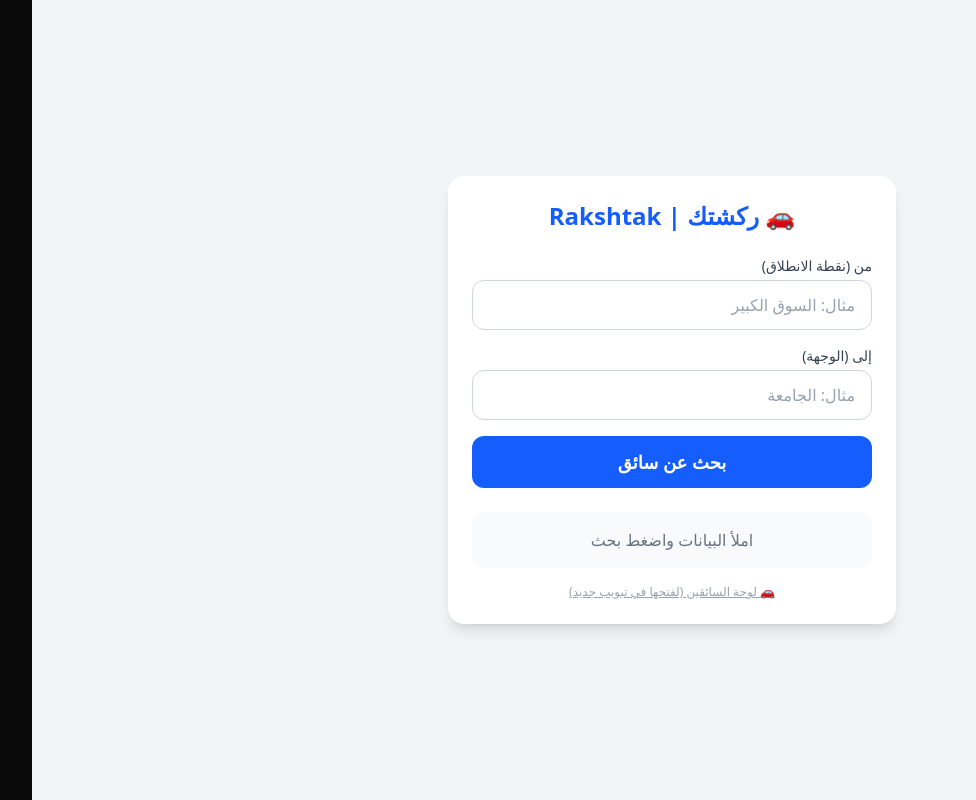
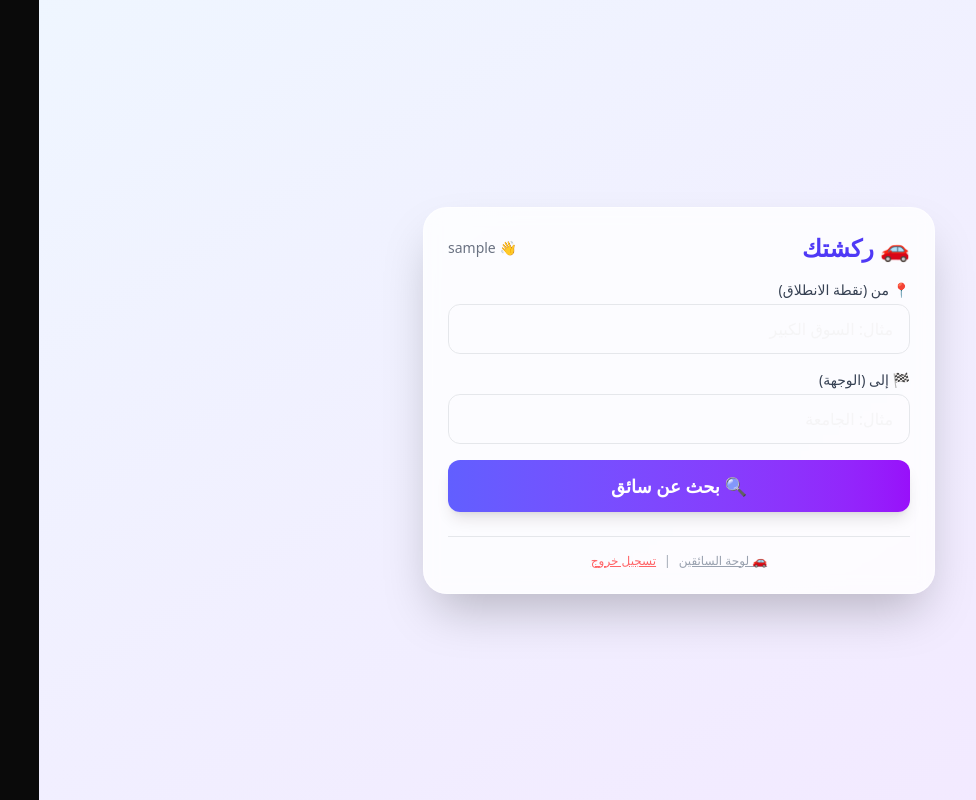
Before and after one commit to paradisesoap653-dotcom/Rakshtak, a Next.js app: page / in a window 1280 px wide. Shown: the whole page, without its empty margins (95-1071 px from the left). Built offline with nearby package versions, Linux system fonts and the light colour scheme; sample sign-in values are in the browser's storage.

Commit message:
Update page.tsx

```diff
--- a/src/app/page.tsx
+++ b/src/app/page.tsx
@@ -1,5 +1,6 @@
 "use client";
 import { useState, useEffect } from "react";
+import { useRouter } from "next/navigation";
 
 interface Ride {
   id: number;
@@ -7,24 +8,30 @@ interface Ride {
   destination: string;
   status: string;
   driverId?: string;
-  driverPhone?: string;
-  customerPhone?: string;
+  customerName?: string;
 }
 
 export default function Home() {
+  const router = useRouter();
   const [from, setFrom] = useState("");
   const [to, setTo] = useState("");
   const [loading, setLoading] = useState(false);
-  const [status, setStatus] = useState<"idle" | "searching" | "accepted" | "completed">("idle");
+  const [status, setStatus] = useState<"idle" | "searching" | "accepted" | "completed" | "cancelled">("idle");
   const [lastRideId, setLastRideId] = useState<number | null>(null);
   const [driverName, setDriverName] = useState("");
-  const [driverPhone, setDriverPhone] = useState("");
+  const [userName, setUserName] = useState("");
+
+  useEffect(() => {
+    const name = localStorage.getItem("userName") || "مسافر";
+    setUserName(name);
+    const userId = localStorage.getItem("userId");
+    if (!userId) router.push("/login");
+  }, [router]);
 
   const createRide = async () => {
-    if (!from || !to) {
-      alert("يرجى ملء نقطة الانطلاق والوجهة");
-      return;
-    }
+    if (!from || !to) return alert("يرجى ملء نقطة الانطلاق والوجهة");
+    const userId = localStorage.getItem("userId");
+    if (!userId) return router.push("/login");
 
     setLoading(true);
     setStatus("searching");
@@ -37,9 +44,10 @@ export default function Home() {
           serviceType: "ride",
           pickupLocation: from,
           destination: to,
+          userId: parseInt(userId),
+          customerName: userName,
         }),
       });
-
       const data = await res.json();
       if (res.ok) {
         setLastRideId(data.ride.id);
@@ -55,166 +63,136 @@ export default function Home() {
     }
   };
 
-  const cancelSearch = () => {
-    setStatus("idle");
-    setLastRideId(null);
-    setDriverName("");
-    setDriverPhone("");
+  // ===== إلغاء الرحلة =====
+  const cancelRide = async () => {
+    if (!lastRideId) return;
+    if (!confirm("هل تريد إلغاء الرحلة؟")) return;
+    try {
+      await fetch(`/api/rides/${lastRideId}`, {
+        method: "PATCH",
+        headers: { "Content-Type": "application/json" },
+        body: JSON.stringify({ status: "cancelled" }),
+      });
+      setStatus("cancelled");
+      alert("تم إلغاء الرحلة");
+    } catch (error) {
+      alert("فشل الإلغاء");
+    }
   };
 
+  // ===== Polling =====
   useEffect(() => {
-    if (!lastRideId) return;
-
+    if (!lastRideId || status === "cancelled") return;
     const interval = setInterval(async () => {
       try {
         const res = await fetch(`/api/rides/${lastRideId}`);
         const ride: Ride = await res.json();
-
         if (ride.status === "accepted") {
           setStatus("accepted");
           setDriverName(ride.driverId || "السائق");
-          setDriverPhone(ride.driverPhone || "");
           clearInterval(interval);
         } else if (ride.status === "completed") {
           setStatus("completed");
+          clearInterval(interval);
+        } else if (ride.status === "cancelled") {
+          setStatus("cancelled");
           clearInterval(interval);
         }
       } catch (error) {
         console.error("Polling error:", error);
       }
     }, 3000);
-
     return () => clearInterval(interval);
-  }, [lastRideId]);
-
-  useEffect(() => {
-    if (status !== "searching") return;
-
-    const timeout = setTimeout(() => {
-      setStatus("idle");
-      setLastRideId(null);
-      alert("لا يوجد سائق متاح حالياً، حاول مرة أخرى لاحقاً");
-    }, 30000);
-
-    return () => clearTimeout(timeout);
-  }, [status]);
+  }, [lastRideId, status]);
 
   return (
-    <main className="min-h-screen bg-gray-100 p-4 flex items-center justify-center">
-      <div className="bg-white rounded-2xl shadow-lg max-w-md w-full p-6">
-        <h1 className="text-2xl font-bold text-center text-blue-600 mb-6">
-          🚗 ركشتك | Rakshtak
-        </h1>
+    <main className="min-h-screen bg-gradient-to-br from-blue-50 to-purple-100 p-4 flex items-center justify-center">
+      <div className="bg-white/80 backdrop-blur-sm rounded-3xl shadow-2xl max-w-lg w-full p-6 border border-white/50">
+        <div className="flex justify-between items-center mb-4">
+          <h1 className="text-2xl font-bold text-indigo-600">🚗 ركشتك</h1>
+          <span className="text-sm text-gray-500">👋 {userName}</span>
+        </div>
 
+        {status === "idle" || status === "cancelled" ? (
           <div className="space-y-4">
             <div>
-            <label className="block text-sm font-medium text-gray-700 mb-1">
-              من (نقطة الانطلاق)
-            </label>
+              <label className="block text-sm font-medium text-gray-700 mb-1">📍 من (نقطة الانطلاق)</label>
               <input
                 type="text"
                 value={from}
                 onChange={(e) => setFrom(e.target.value)}
                 placeholder="مثال: السوق الكبير"
-              className="w-full border border-gray-300 rounded-xl px-4 py-3 text-gray-900 placeholder-gray-400 focus:outline-none focus:ring-2 focus:ring-blue-500"
-              disabled={status === "searching" || status === "accepted"}
+                className="w-full border border-gray-200 rounded-xl px-4 py-3 focus:ring-2 focus:ring-indigo-500 outline-none"
               />
             </div>
-
             <div>
-            <label className="block text-sm font-medium text-gray-700 mb-1">
-              إلى (الوجهة)
-            </label>
+              <label className="block text-sm font-medium text-gray-700 mb-1">🏁 إلى (الوجهة)</label>
               <input
                 type="text"
                 value={to}
                 onChange={(e) => setTo(e.target.value)}
                 placeholder="مثال: الجامعة"
-              className="w-full border border-gray-300 rounded-xl px-4 py-3 text-gray-900 placeholder-gray-400 focus:outline-none focus:ring-2 focus:ring-blue-500"
-              disabled={status === "searching" || status === "accepted"}
+                className="w-full border border-gray-200 rounded-xl px-4 py-3 focus:ring-2 focus:ring-indigo-500 outline-none"
               />
             </div>
-
             <button
               onClick={createRide}
-            disabled={loading || status === "searching" || status === "accepted"}
-            className={`w-full py-3 rounded-xl text-white font-semibold text-lg transition ${
-              loading || status === "searching" || status === "accepted"
-                ? "bg-gray-400 cursor-not-allowed"
-                : "bg-blue-600 hover:bg-blue-700"
-            }`}
+              disabled={loading}
+              className="w-full bg-gradient-to-r from-indigo-500 to-purple-600 text-white py-3 rounded-xl font-bold text-lg shadow-lg hover:scale-105 transition disabled:opacity-50"
             >
-            {loading ? "جاري البحث..." : "بحث عن سائق"}
+              {loading ? "جاري البحث..." : "🔍 بحث عن سائق"}
             </button>
-
-          {status === "searching" && (
-            <button
-              onClick={cancelSearch}
-              className="w-full py-2 rounded-xl text-red-600 font-medium border border-red-300 hover:bg-red-50 transition"
-            >
-              إلغاء البحث
-            </button>
+            {status === "cancelled" && (
+              <p className="text-center text-red-500 font-semibold">❌ تم إلغاء الرحلة</p>
             )}
           </div>
-
-        <div className="mt-6 p-4 bg-gray-50 rounded-xl text-center">
-          {status === "idle" && (
-            <p className="text-gray-500">املأ البيانات واضغط بحث</p>
+        ) : (
+          <div className="text-center space-y-4 py-4">
+            {status === "searching" && (
+              <>
+                <div className="flex justify-center"><div className="animate-spin rounded-full h-12 w-12 border-b-4 border-indigo-600"></div></div>
+                <p className="text-indigo-600 font-bold text-xl">⏳ جاري البحث عن سائق...</p>
+                <p className="text-gray-500 text-sm">سيتم توصيلك في أقرب وقت</p>
+                <button onClick={cancelRide} className="text-red-500 underline text-sm">إلغاء الطلب</button>
+              </>
             )}
-
-          {status === "searching" && (
-            <div className="space-y-2">
-              <div className="flex justify-center">
-                <div className="animate-spin rounded-full h-8 w-8 border-b-2 border-blue-600"></div>
+            {status === "accepted" && (
+              <>
+                <div className="text-green-500 text-6xl">✅</div>
+                <p className="text-green-700 font-bold text-2xl">تم قبول الرحلة!</p>
+                <p className="text-gray-700 text-lg">{driverName} في طريقه إليك 🚗</p>
+                <div className="bg-gray-100 p-3 rounded-xl text-sm text-gray-600">
+                  من: {from} → إلى: {to}
                 </div>
-              <p className="text-blue-600 font-medium">⏳ جاري البحث عن سائق...</p>
-              <p className="text-sm text-gray-500">سيتم توصيلك في أقرب وقت</p>
+                {/* ===== الخريطة (الميزة رقم 3) ===== */}
+                <div className="mt-4 rounded-xl overflow-hidden shadow-md border border-gray-200">
+                  <iframe
+                    width="100%"
+                    height="200"
+                    style={{ border: 0 }}
+                    loading="lazy"
+                    allowFullScreen
+                    src={`https://www.openstreetmap.org/export/embed.html?bbox=32.0,15.0,33.0,16.0&layer=mapnik&marker=15.5,32.5`}
+                    title="خريطة الرحلة"
+                  ></iframe>
+                  <p className="text-xs text-gray-400 p-2 bg-white">📍 {from} → 🏁 {to}</p>
+                </div>
+                <button onClick={cancelRide} className="mt-2 text-red-500 underline text-sm">إلغاء الرحلة</button>
+              </>
+            )}
+            {status === "completed" && (
+              <>
+                <p className="text-gray-700 text-xl">✅ الرحلة انتهت بنجاح!</p>
+                <button onClick={() => { setStatus("idle"); setLastRideId(null); setFrom(""); setTo(""); }} className="bg-indigo-500 text-white px-6 py-2 rounded-xl">طلب رحلة جديدة</button>
+              </>
+            )}
           </div>
         )}
 
-          {status === "accepted" && (
-            <div className="space-y-2">
-              <div className="text-green-600 text-4xl">✅</div>
-              <p className="text-green-700 font-bold text-lg">تم قبول الرحلة!</p>
-              <p className="text-gray-700">
-                {driverName} في طريقه إليك 🚗
-              </p>
-              {driverPhone && (
-                <a
-                  href={`tel:${driverPhone}`}
-                  className="inline-block text-blue-600 underline font-medium"
-                >
-                  📞 اتصل بالسائق: {driverPhone}
-                </a>
-              )}
-              <p className="text-sm text-gray-500">من: {from} → إلى: {to}</p>
-            </div>
-          )}
-
-          {status === "completed" && (
-            <div className="space-y-2">
-              <p className="text-gray-700">✅ الرحلة انتهت بنجاح</p>
-              <button
-                onClick={() => {
-                  setStatus("idle");
-                  setLastRideId(null);
-                  setFrom("");
-                  setTo("");
-                  setDriverName("");
-                  setDriverPhone("");
-                }}
-                className="mt-2 bg-blue-500 text-white px-4 py-2 rounded-lg text-sm"
-              >
-                طلب رحلة جديدة
-              </button>
-            </div>
-          )}
-        </div>
-
-        <div className="mt-4 text-center text-xs text-gray-400">
-          <a href="/driver" target="_blank" className="underline">
-            🚗 لوحة السائقين (لفتحها في تبويب جديد)
-          </a>
+        <div className="mt-6 text-center text-xs text-gray-400 border-t border-gray-200 pt-4">
+          <a href="/driver" target="_blank" className="underline hover:text-indigo-600">🚗 لوحة السائقين</a>
+          <span className="mx-2">|</span>
+          <button onClick={() => { localStorage.clear(); router.push("/login"); }} className="text-red-400 underline">تسجيل خروج</button>
         </div>
       </div>
     </main>
```
Lines whose indentation alone changed are shown as unchanged.
